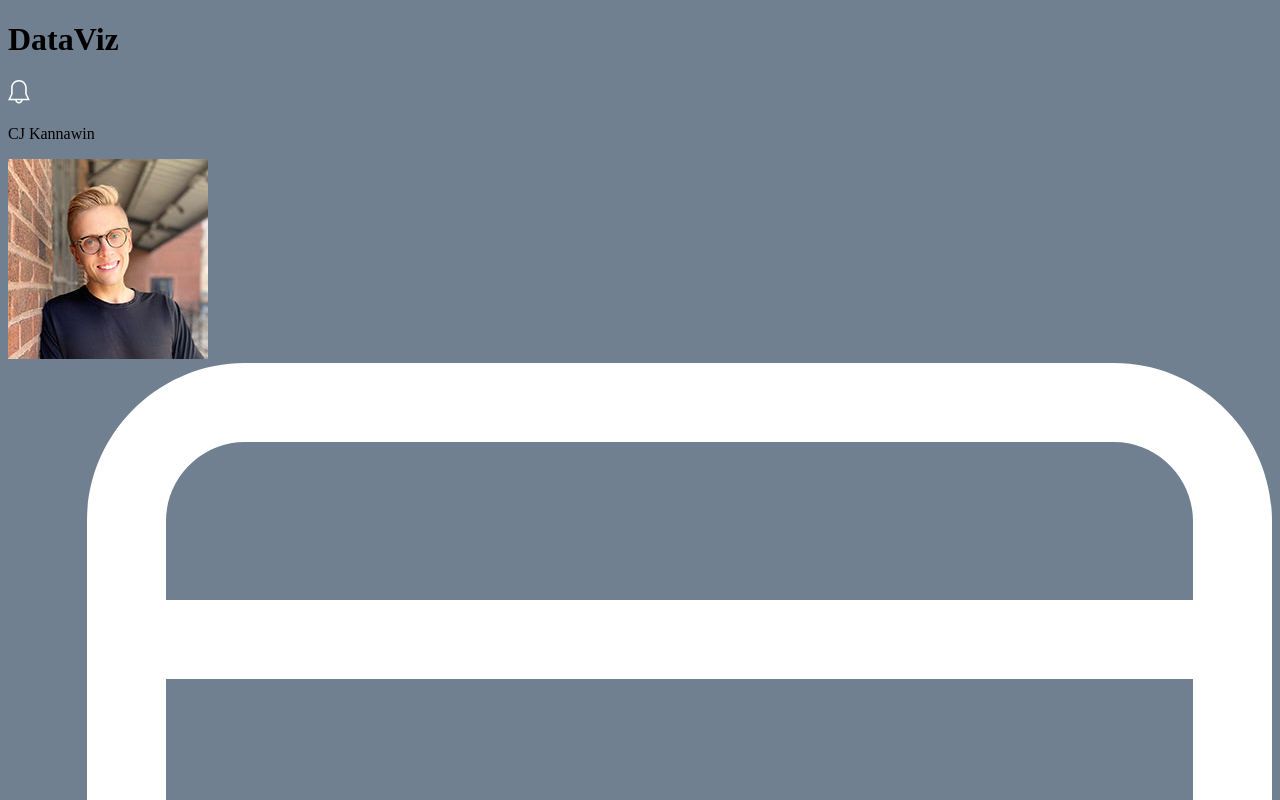
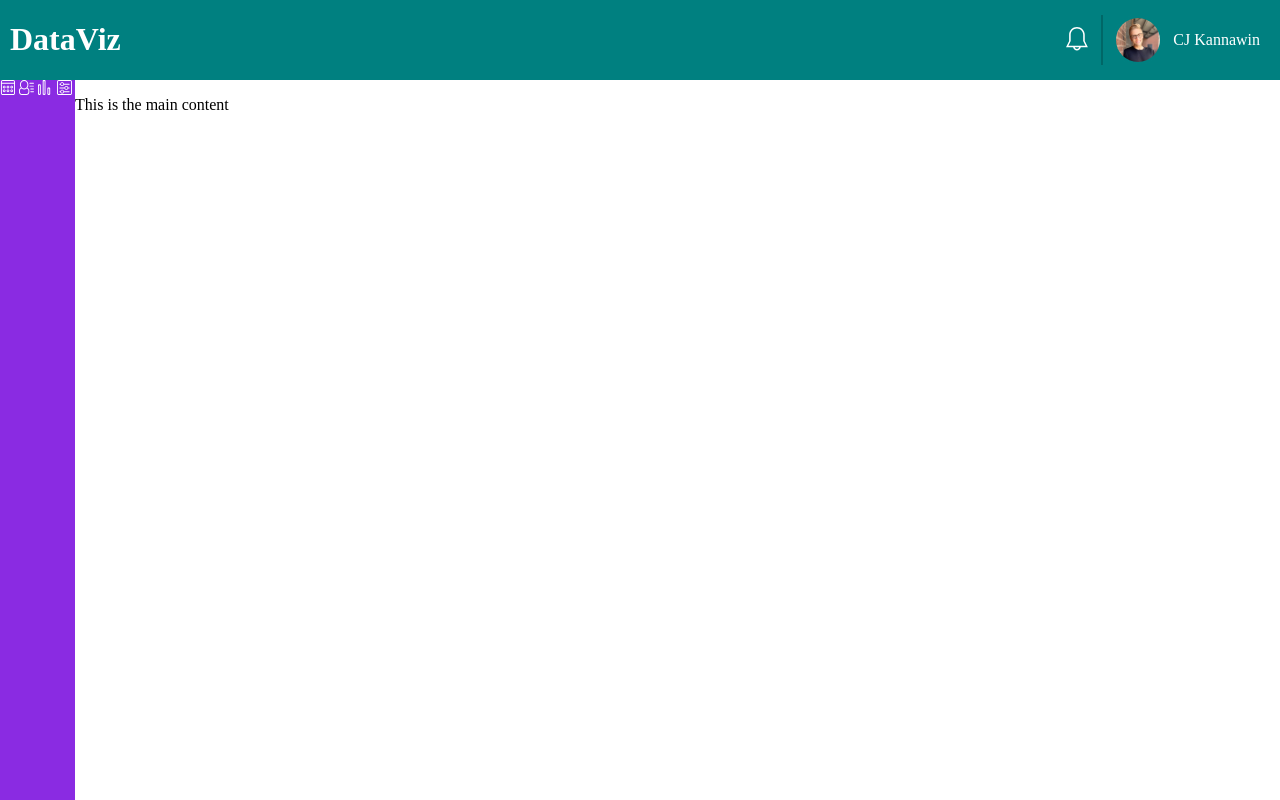
Before and after one commit to ckannawin/td-project-7, a plain HTML site: page dashboard.html in a window 1280 px wide. Shown: the top 800 px of the page. Drawn offline with Linux system fonts and the light colour scheme.

Commit message:
CSS Grid Established

```diff
--- /dev/null
+++ b/css/grid.css
@@ -0,0 +1,14 @@
+
+.grid {
+    display: grid;
+    grid-template-columns: 75px 10fr;
+    grid-template-rows: 80px auto;
+    height: 100vh;
+    width: 100vw;
+    max-width: 100vw;
+}
+
+.top-header {
+    grid-column-start: 1;
+    grid-column-end: 3;
+}
--- a/css/style.css
+++ b/css/style.css
@@ -1,3 +1,69 @@
+*{
+    box-sizing: border-box;
+}
+
 body {
+    padding: 0;
+    margin:0;
     background-color: slategray;
 }
+
+.top-header {
+    width: 100%;
+    background: teal;
+    min-height: 30px;
+    color: white;
+    display: block;
+
+}
+.header-items {
+    text-align: center;
+    display: flex;
+    justify-content: space-around;
+    margin: 0 auto;
+}
+
+.header-items h1 {
+    margin-right: auto;
+    margin-left: 10px;
+    text-align: left;
+}
+
+.profile{
+    display: flex;
+    height: 75%;
+    margin: auto 0;
+    padding-left: 5px;
+    border-left: 2px #006767 solid;
+}
+
+.header-items p,
+.profile-pic,
+.bell-icon {
+    display: inline-block;
+    margin: auto 5px;
+}
+.bell-icon {
+    margin-right: 10px;
+}
+
+.header-items .profile-pic {
+    width: 50px;
+    height: 50px;
+    border-radius: 50%;
+    border: 3px dashed teal;
+    transition: all .5s;
+    padding: 0;
+  }
+
+  .header-items p {
+      margin-right: 20px;
+  }
+
+.main-nav {
+    background-color: blueviolet;
+}
+
+.main-content {
+    background-color: white;
+}
--- a/dashboard.html
+++ b/dashboard.html
@@ -8,15 +8,18 @@
         <meta name="description" content="">
         <meta name="viewport" content="width=device-width, initial-scale=1">
         <link rel="stylesheet" href="css/style.css">
+        <link rel="stylesheet" href="css/grid.css">
     </head>
 
     <body>
+        <div class="grid">
         <!--Header with app name, notification icon badge, and profile avatar and name.-->
-        <header>
+        <header class="top-header">
+            <div class="header-items">
                 <h1>DataViz</h1>
                 <!--Notification Icon-->
                 <svg version="1.1" id="Layer_1" xmlns="http://www.w3.org/2000/svg" xmlns:xlink="http://www.w3.org/1999/xlink" x="0px" y="0px"
-                viewBox="0 0 32 32" style="enable-background:new 0 0 32 32;" xml:space="preserve" height="25" width="25">
+                    class="bell-icon" viewBox="0 0 32 32" style="enable-background:new 0 0 32 32;" xml:space="preserve" height="25" width="25">
                     <style type="text/css">
                         .st0{fill:#FFFFFF;}
                     </style>
@@ -28,17 +31,19 @@
                     </g>
                 </svg>
 
+                <div class="profile">
+                    <img src="web_app_dashboard_v3.1/images/rsz_profpicedit.jpg" alt="profile picture" class="profile-pic"/>
                     <p>CJ Kannawin</p>
-            <img src="web_app_dashboard_v3.1/images/rsz_profpicedit.jpg" alt="profile picture" class="profile-pic"/>
-
+                </div>
+            </div>
         </header>
 
-        <!--SVG icon based navigation with the following links: Dashboard, Members, Visits, and Settings.-->
-        <div>
+        <!--SVG icon based navigation with the following links: Dashboard, Members, Visits, and Settings. -->
+        <div class="main-nav">
             <nav>
                 <!--Dash Icon-->
                 <svg version="1.1" id="Line_2" xmlns="http://www.w3.org/2000/svg" xmlns:xlink="http://www.w3.org/1999/xlink" x="0px" y="0px"
-                    viewBox="0 0 32 32" style="enable-background:new 0 0 32 32;" xml:space="preserve">
+                    height=15 width=15 viewBox="0 0 32 32" style="enable-background:new 0 0 32 32;" xml:space="preserve">
                     <style type="text/css">
                         .st0{fill:#FFFFFF;}
                     </style>
@@ -56,7 +61,7 @@
                 </svg>
                 <!--Members Icon-->
                 <svg version="1.1" id="Line_5" xmlns="http://www.w3.org/2000/svg" xmlns:xlink="http://www.w3.org/1999/xlink" x="0px" y="0px"
-                    viewBox="0 0 32 32" style="enable-background:new 0 0 32 32;" xml:space="preserve">
+                    height=15 width=15 viewBox="0 0 32 32" style="enable-background:new 0 0 32 32;" xml:space="preserve">
                     <style type="text/css">
                         .st0{fill:#FFFFFF;}
                     </style>
@@ -74,7 +79,7 @@
                 </svg>
                 <!--Visits Icon-->
                 <svg version="1.1" id="Line_12" xmlns="http://www.w3.org/2000/svg" xmlns:xlink="http://www.w3.org/1999/xlink" x="0px" y="0px"
-                viewBox="0 0 32 32" style="enable-background:new 0 0 32 32;" xml:space="preserve">
+                    height=15 width=15 viewBox="0 0 32 32" style="enable-background:new 0 0 32 32;" xml:space="preserve">
                     <style type="text/css">
                         .st0{fill:#FFFFFF;}
                     </style>
@@ -90,7 +95,7 @@
                 </svg>
                 <!--Settings Icon-->
                 <svg version="1.1" id="Line_6" xmlns="http://www.w3.org/2000/svg" xmlns:xlink="http://www.w3.org/1999/xlink" x="0px" y="0px"
-                viewBox="0 0 32 32" style="enable-background:new 0 0 32 32;" xml:space="preserve">
+                    height=15 width=15 viewBox="0 0 32 32" style="enable-background:new 0 0 32 32;" xml:space="preserve">
                     <style type="text/css">
                         .st0{fill:#FFFFFF;}
                     </style>
@@ -113,10 +118,10 @@
         </div>
 
         <!--Main content area where the specific dashboard widgets will go.-->
-        <div>
-
+        <div class="main-content">
+            <p>This is the main content</p>
         </div>
-
+    </div>
         <script src=""></script>
     </body>
 </html>
```
Lines whose indentation alone changed are shown as unchanged.
